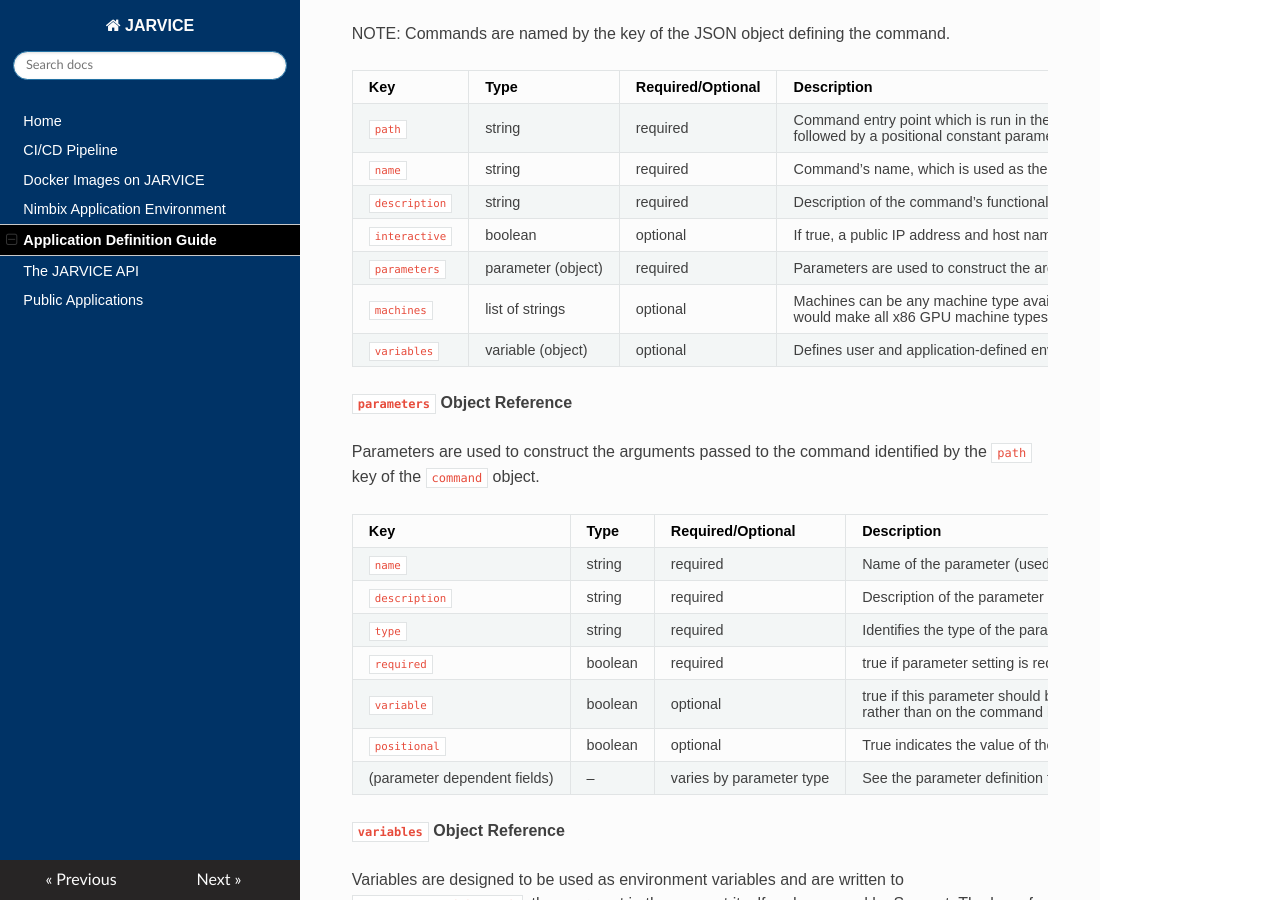
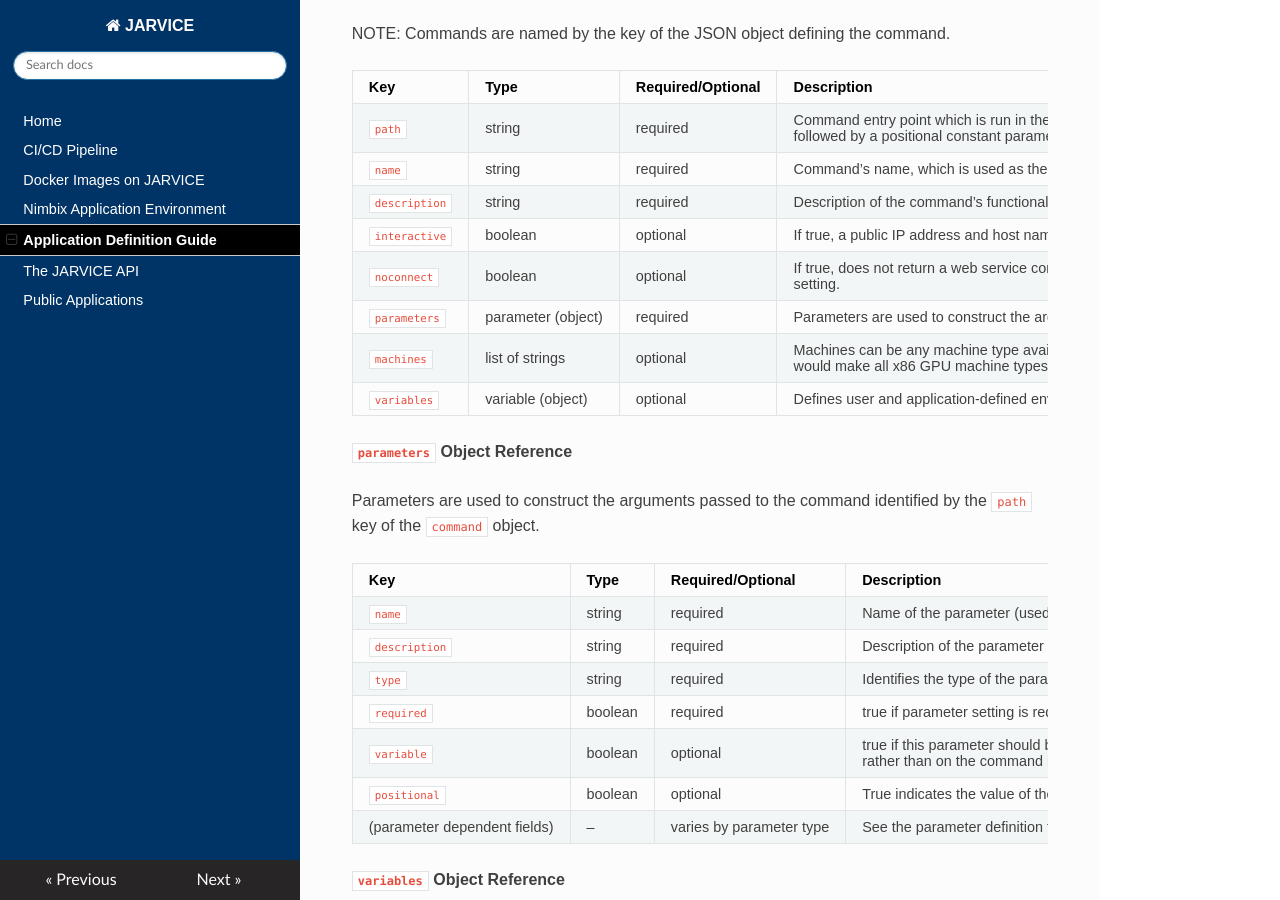
Before and after one commit to nimbix/jardoc, an MkDocs documentation site: the page built from docs/appdef.md, in a window 1280 px wide and 900 px high, scrolled down 1870 px. Built offline with MkDocs 1.6.1, drawn with Linux system fonts in a browser that asks for light colours; nearby versions of some CDN libraries; old or Windows-style settings are respelled for this version of MkDocs.

Commit message:
add information about noconnect parameter

```diff
--- a/docs/appdef.md
+++ b/docs/appdef.md
@@ -60,6 +60,7 @@ Key|Type|Required/Optional|Description
 `name`|string|required|Command’s name, which is used as the title of the command in the application’s catalog entry.
 `description`|string|required|Description of the command’s functionality that is used in the application’s catalog entry.
 `interactive`|boolean|optional|If true, a public IP address and host name is assigned to the NAE when it is launched. This should be true for any application using the Nimbix Desktop, as well as any application which provides SSH or HTTP access.
+`noconnect`|boolean|optional|If true, does not return a web service connect URL even if the application image advertises one in `/etc/NAE/url.txt`; this can be used to hint to the web portal that the specific command should tail the output of stdout in the portal rather than provide a connection link, while still allowing remote access via public IP address as hinted by the `interactive` setting.
 `parameters`|parameter (object)|required|Parameters are used to construct the arguments passed to the command identified by the `path` key of the command argument.  If the command takes no parameters, this key should still be included and set to `{}`
 `machines`|list of strings|optional|Machines can be any machine type available on Nimbix, or accepted lazy expansions. For example, `ng*` would make all x86 GPU machine types available for this application. Including machines in this section overrides the machines defined in global scope and apply specifically to a given command, allowing differnet commands to offer different machine types to run on
 `variables`|variable (object)|optional|Defines user and application-defined environment variables which will be available in `etc/JARVICE/jobenv.sh`.  These variables are set at the account level by Support and not user managed.
```
